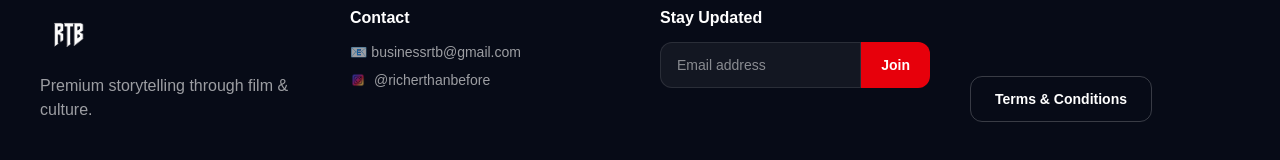
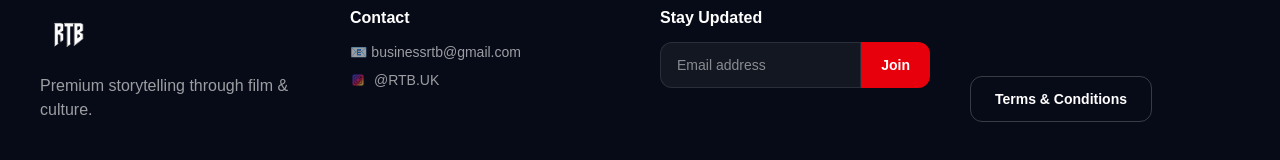
Before and after one commit to rtbmaison-dotcom/rtb-media, a Next.js app: page / in a window 1280 px wide. Shown: the part 1526-1686 px from the top of the page. Built offline with nearby package versions, Linux system fonts and the light colour scheme.

Commit message:
Update page.js

```diff
--- a/app/page.js
+++ b/app/page.js
@@ -154,7 +154,7 @@ export default function Home() {
               <li>📧 businessrtb@gmail.com</li>
               <li className="flex items-center gap-2">
                 <img src="/ig.png" alt="Instagram" className="w-4 h-4" />
-                <span>@richerthanbefore</span>
+                <span>@RTB.UK</span>
               </li>
             </ul>
           </div>
```
